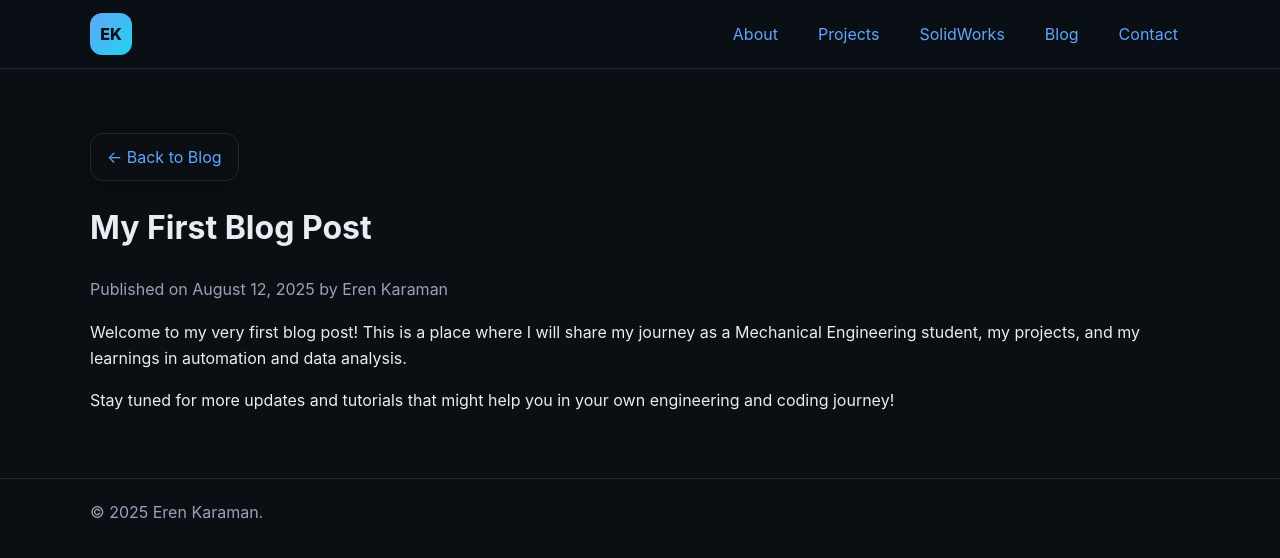
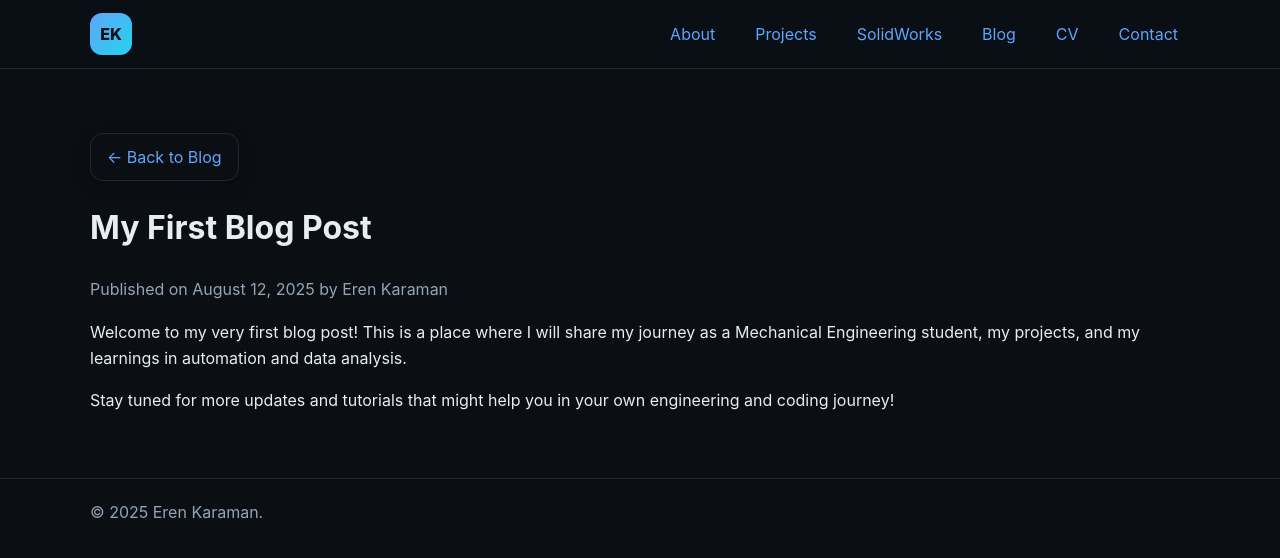
Before and after one commit to karamanerenn/karamanerenn.github.io, a plain HTML site: page blog/posts/first-post.html in a window 1280 px wide. Drawn offline with Linux system fonts and the light colour scheme.

Commit message:
Update first-post.html

```diff
--- a/blog/posts/first-post.html
+++ b/blog/posts/first-post.html
@@ -16,6 +16,7 @@
       <a href="../../projects/">Projects</a>
       <a href="../../solidworks.html">SolidWorks</a>
       <a href="../">Blog</a>
+      <a href="/assets/docs/resume.pdf" target="_blank" rel="noopener" class="resume">CV</a>
       <a href="../../#contact">Contact</a>
     </nav>
   </div>
```
